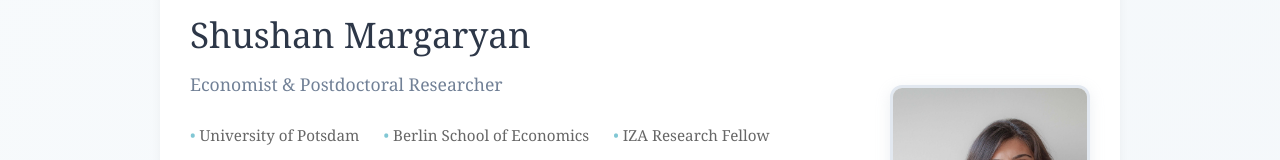
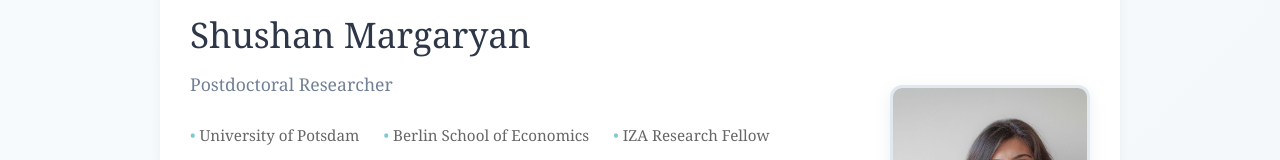
Before and after one commit to shushanm/shushanmargaryan, a plain HTML site: page index.html in a window 1280 px wide. Shown: the part 134-294 px from the top of the page. Drawn offline with Linux system fonts and the light colour scheme.

Commit message:
Update index.html

```diff
--- a/index.html
+++ b/index.html
@@ -443,7 +443,7 @@
         <section id="about" class="hero">
             <div class="hero-content">
                 <h1>Shushan Margaryan</h1>
-                <div class="title">Economist & Postdoctoral Researcher</div>
+                <div class="title">Postdoctoral Researcher</div>
 
                 <div class="affiliations">
                     <span class="affiliation">University of Potsdam</span>
```
